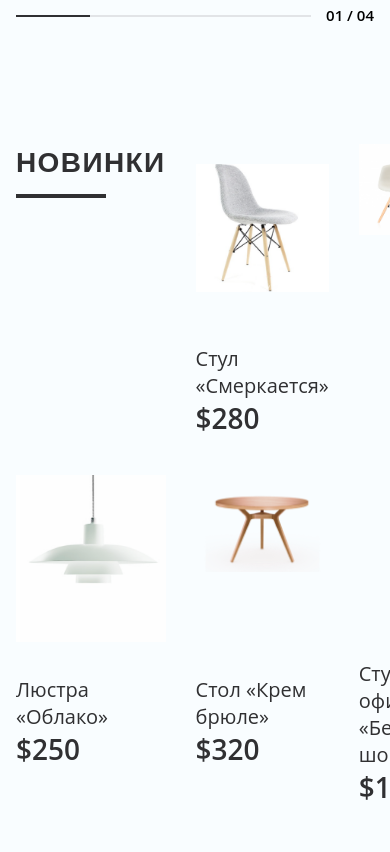
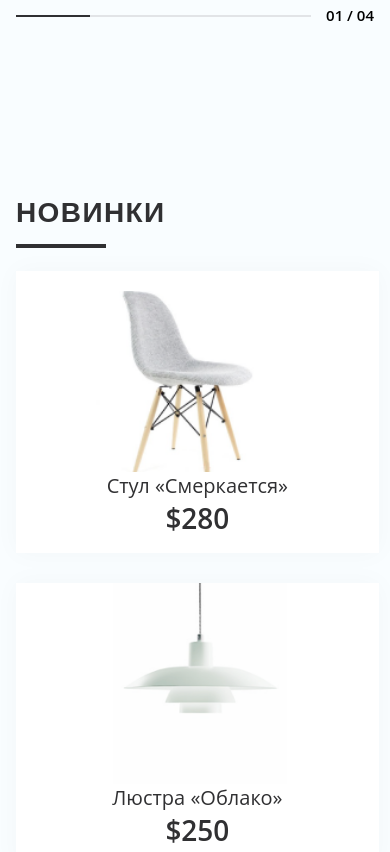
Before and after one commit to gerlinda137/design-furniture, a website: page source/index.html in a window 390 px wide. Shown: the part 714-1566 px from the top of the page. Drawn offline with nearby package versions, Linux system fonts and the light colour scheme; files that its build step writes are made by us from their sources; a web font is replaced by a local one.

Commit message:
успешно сделала блок с учетом пересроения сетки для мобильных устройств

```diff
--- a/source/scss/blocks/_new-items.scss
+++ b/source/scss/blocks/_new-items.scss
@@ -4,11 +4,17 @@
   grid-template-areas:
     "title twilight chocolate chocolate"
     "cloud cream  chocolate chocolate";
+  grid-template-columns: repeat(4, 1fr);
   grid-column-gap: 30px;
-  justify-content: space-between;
   justify-items: stretch;
+  grid-row-gap: 36px;
+  width: 100%;
 
-  &__title-wrapper {}
+  &__title-wrapper {
+    align-self: center;
+    margin-top: 50px;
+    grid-area: title;
+  }
 
   &__title {
     padding-bottom: 40px;
@@ -25,6 +31,17 @@
   }
 
   &__card {
+    display: grid;
+    background-color: $white;
+    box-shadow: 0 0 25px 0 rgba(0, 0, 0, 0.03);
+
+    &:hover {
+      background-color: $strawberry;
+    }
+
+    &:active {
+      background-color: darken($strawberry, 5%);
+    }
 
     &--twilight {
       grid-area: twilight;
@@ -60,14 +77,51 @@
     overflow: hidden;
     height: 201px;
     width: 100%;
+    text-align: center;
 
     img {
-      width: 100%;
-      height: auto;
+      height: 100%;
+      width: auto;
     }
+  }
+
+  &__text-container {
+    text-align: center;
+    margin-bottom: 16px;
   }
 
   &__product-name {}
 
   &__card-price {}
 }
+
+@media (max-width: 1020px) {
+
+  .new-items {
+    grid-template-areas:
+      "title title"
+      "chocolate twilight"
+      "cloud cream";
+    grid-template-columns: repeat(2, 1fr);
+    grid-column-gap: 30px;
+    max-width: 93%;
+
+    &__card {
+      &--chocolate {
+        .new-items__img-wrapper {
+          height: 199px;
+        }
+      }
+    }
+  }
+}
+
+@media (max-width: 750px) {
+  .new-items {
+    display: block;
+
+    &__card {
+      margin-bottom: 30px;
+    }
+  }
+}
```
